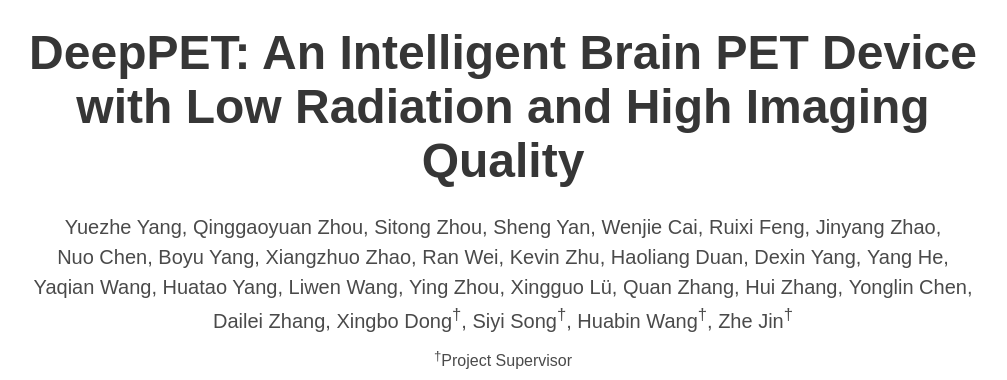
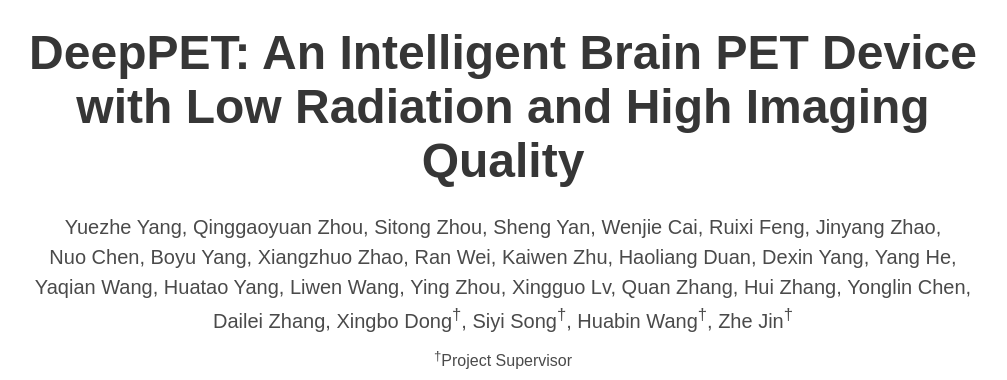
Before and after one commit to petahu/petahu.github.io, a plain HTML site: page index.html in a window 1280 px wide. Shown: the part 74-454 px from the top of the page, without its empty margins (137-1144 px from the left). Drawn offline with nearby package versions, Linux system fonts and the light colour scheme; some icons are missing; a web font is replaced by a local one.

Commit message:
Update index.html

```diff
--- a/index.html
+++ b/index.html
@@ -94,7 +94,7 @@
                           <span class="author-block">Boyu Yang,</span>
                           <span class="author-block">Xiangzhuo Zhao,</span>
                           <span class="author-block">Ran Wei,</span>
-                          <span class="author-block">Kevin Zhu,</span>
+                          <span class="author-block">Kaiwen Zhu,</span>
                           <span class="author-block">Haoliang Duan,</span>
                           <span class="author-block">Dexin Yang,</span>
                           <span class="author-block">Yang He,</span>
@@ -102,7 +102,7 @@
                           <span class="author-block">Huatao Yang,</span>
                           <span class="author-block">Liwen Wang,</span>
                           <span class="author-block">Ying Zhou,</span>
-                          <span class="author-block">Xingguo Lü,</span>
+                          <span class="author-block">Xingguo Lv,</span>
                           <span class="author-block">Quan Zhang,</span>
                           <span class="author-block">Hui Zhang,</span>
                           <span class="author-block">Yonglin Chen,</span>
```
